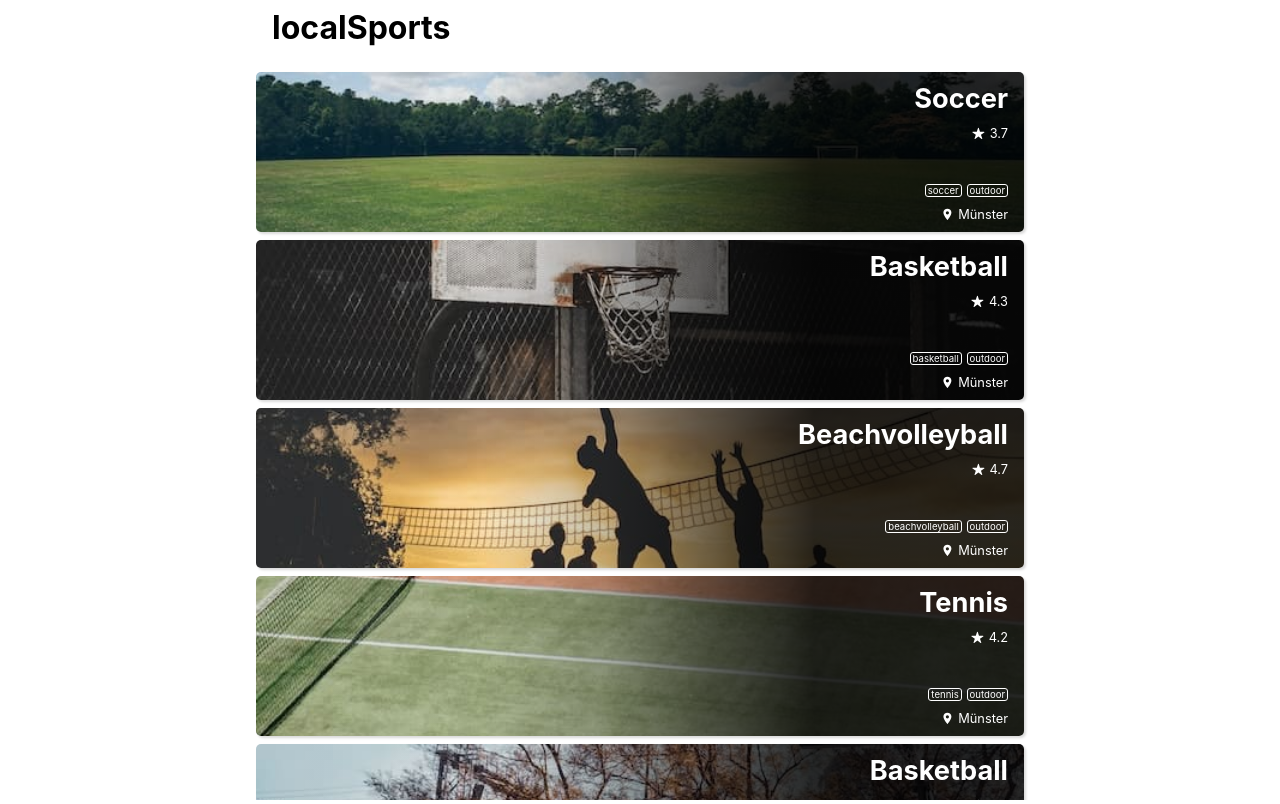
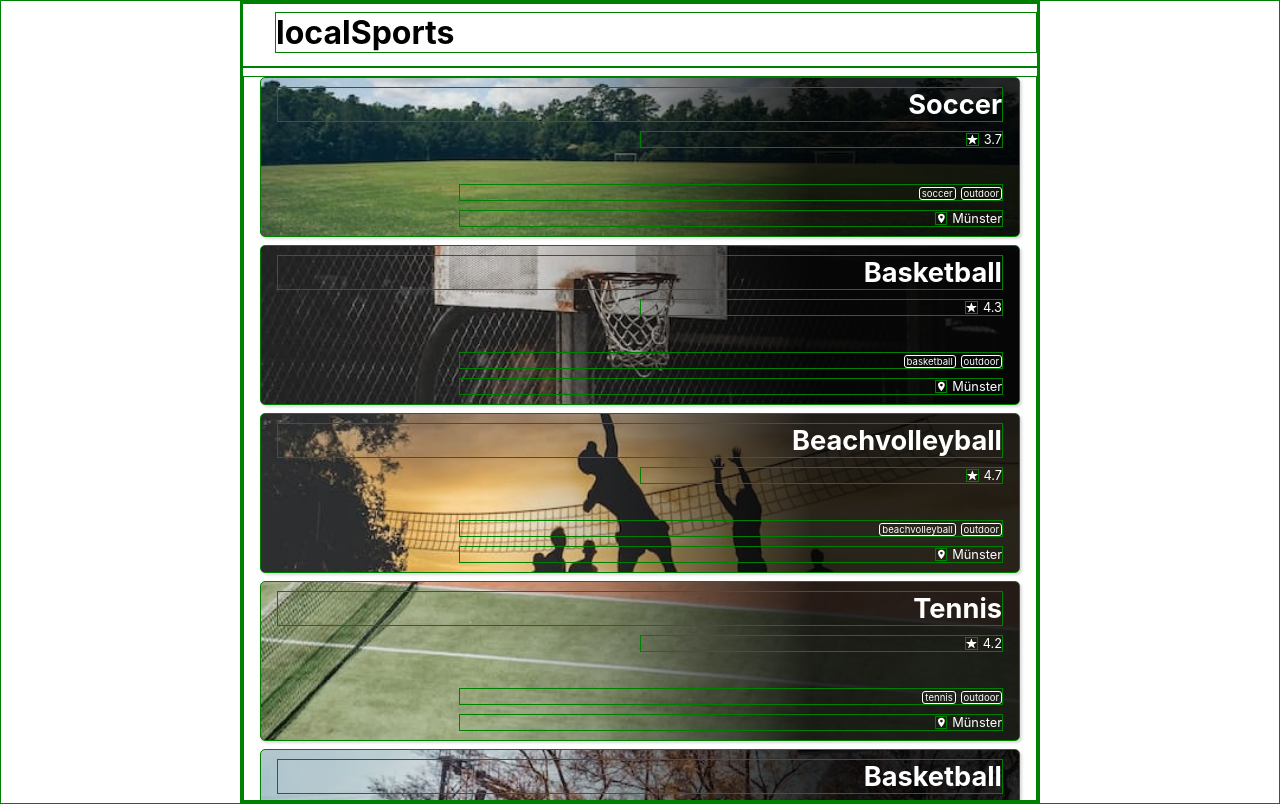
Before and after one commit to marvinRoellecke/capstone-project-ts, a Next.js app: page / in a window 1280 px wide. Built offline with nearby package versions, Linux system fonts and the light colour scheme.

Commit message:
Update components/GlobalStyles.js
Co-authored-by: merlemak <merlemakoben@gmail.com>

```diff
--- a/components/GlobalStyles.js
+++ b/components/GlobalStyles.js
@@ -22,7 +22,7 @@ const GlobalStyles = createGlobalStyle`
         box-sizing: border-box;
         padding: 0;
         margin: 0;
-        xborder: 1px solid green
+        border: 1px solid green
     }
 
     #__next {
```
